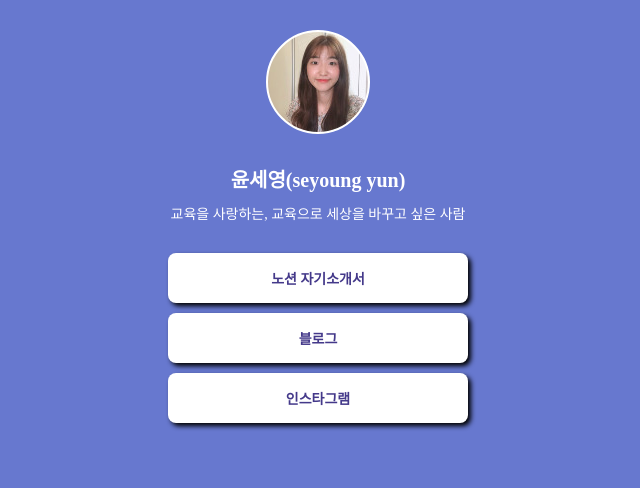
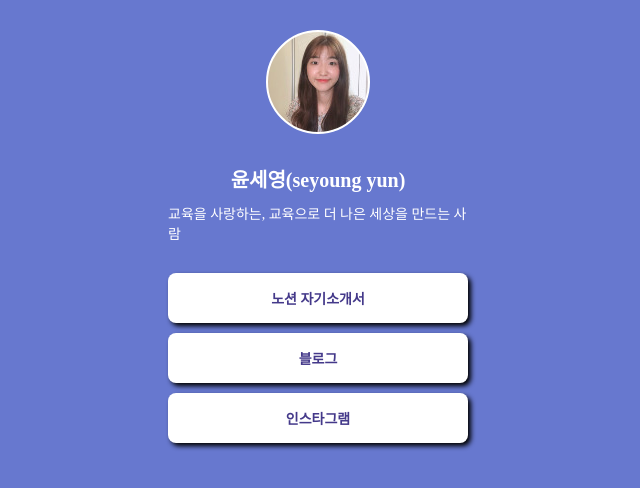
Before and after one commit to sayyun/profile, a plain HTML site: page index.html in a window 1280 px wide. Shown: the whole page, without its empty margins (322-962 px from the left). Drawn offline with Linux system fonts and the light colour scheme; a web font is replaced by a local one.

Commit message:
Update index.html

```diff
--- a/index.html
+++ b/index.html
@@ -87,7 +87,7 @@
     <div class="profile"></div>
     <h1 class="main">윤세영(seyoung yun)</h1>
     <p class="sub">
-      교육을 사랑하는, 교육으로 세상을 바꾸고 싶은 사람</p>
+      교육을 사랑하는, 교육으로 더 나은 세상을 만드는 사람</p>
     <a target="_blank" href="https://www.notion.so/65094440cc71425a9b53e03ec4d097dc">노션 자기소개서</a>
     <a target="_blank" href="https://blog.naver.com/sayo97/">블로그</a>
     <a target="_blank" href="https://instagram.com/say_ooooo?r=nametag">인스타그램</a>
```
